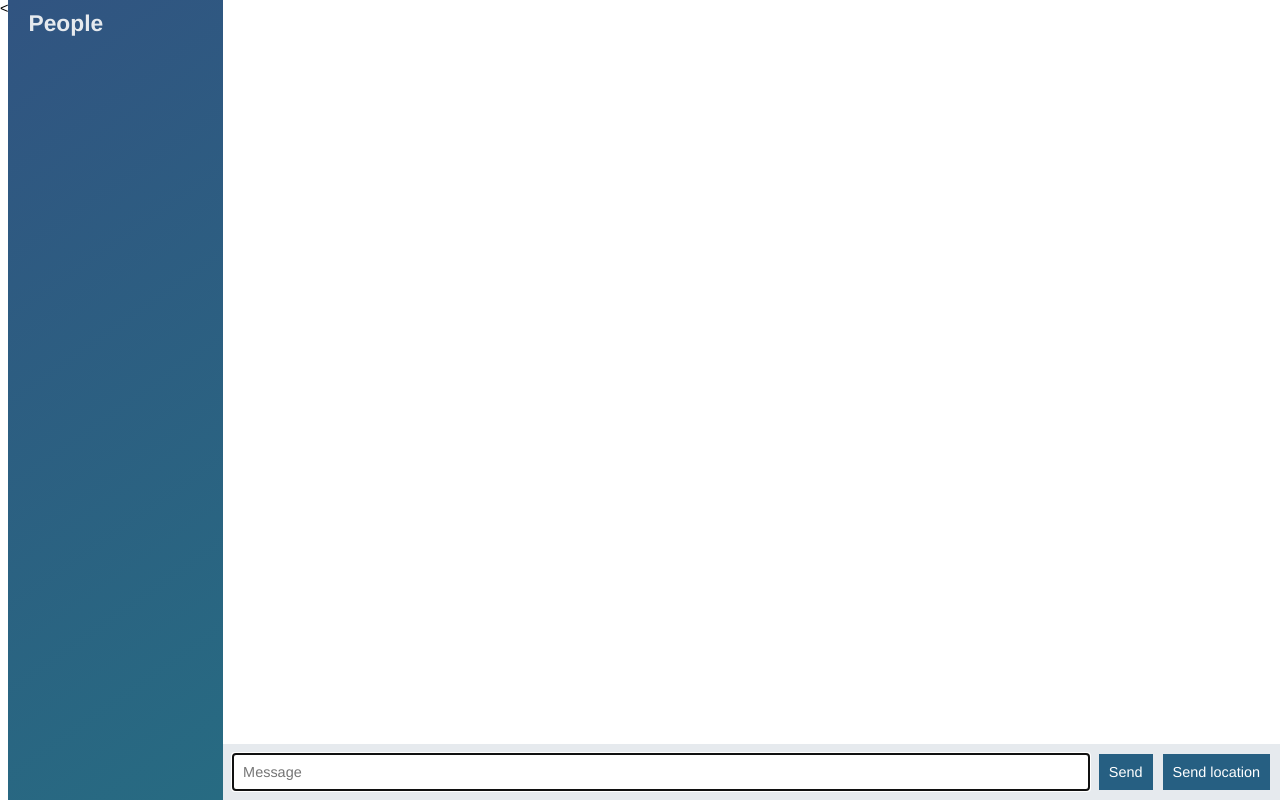
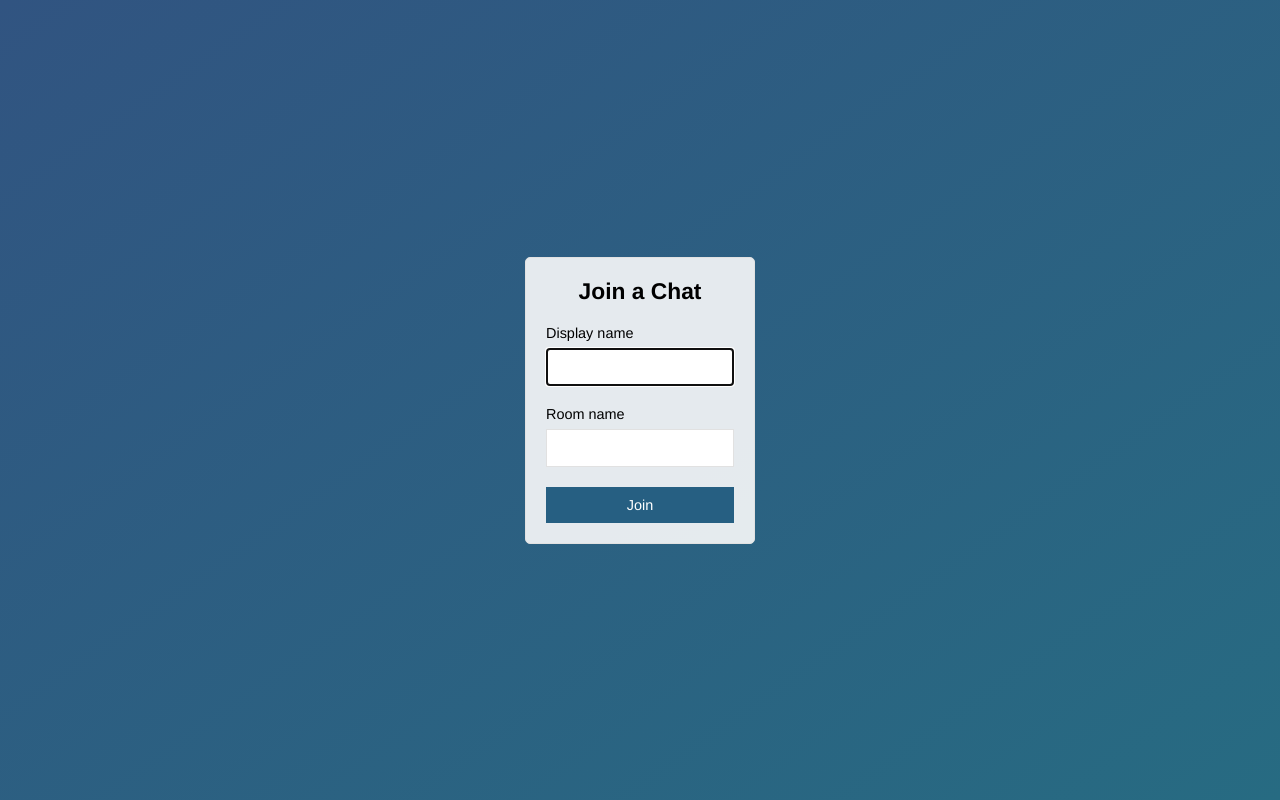
Before and after one commit to tommydo89/node-chat-app, a website: page public/index.html in a window 1280 px wide. Drawn offline with nearby package versions, Linux system fonts and the light colour scheme; no server answers.

Commit message:
Add join page that submits to chat.html

```diff
--- a/public/index.html
+++ b/public/index.html
@@ -2,59 +2,28 @@
 <html>
 <head>
 	<meta charset="utf-8">
-	<link rel="stylesheet" href="/css/styles.css"><
-	<title></title>
+	<title>Join | ChatApp</title>
+	<meta name="viewport" content="width=device-width, initial-scale=1, user-scalable=no">
+	<link rel="stylesheet" href="/css/styles.css">
 </head>
-<body class="chat">
-
-	<div class="chat__sidebar">
-		<h3>People</h3>
-		<div id="users"></div>
+<body class="centered-form">
+	<div class="centered-form__form">
+		<form action="/chat.html">
+		<div class="form-field">
+			<h3>Join a Chat</h3>
+		</div>
+		<div class="form-field">
+			<label>Display name</label>
+			<input type="text" name="name" autofocus/>
+		</div>
+		<div class="form-field">
+			<label>Room name</label>
+			<input type="text" name="room"/>
+		</div>
+		<div class="form-field">
+			<button>Join</button>
+		</div>
+		</form>
 	</div>
-
-	<div class="chat__main">
-		<ol id="messages" class="chat__messages"></ol>
-
-		<div class="chat__footer">
-			<form id = "message-form">
-				<input name="message" type="text" placeholder="Message" autofocus autocomplete="off"/>
-				<button>Send</button>
-			</form>
-			<button id="send-location">Send location</button>
-		</div>
-	</div>
-
-	<script id="message-template" type="text/template">
-		<li class="message">
-			<div class="message__title">
-				<h4>{{from}}</h4>
-				<span>{{createdAt}}</span>
-			</div>
-
-			<div class="message__body">
-				<p>{{text}}</p>
-			</div
-		</li>
-	</script>
-
-	<script id="location-message-template" type="text/template">
-		<li class="message">
-			<div class="message__title">
-				<h4>{{from}}</h4>
-				<span>{{createdAt}}</span>
-			</div>
-
-			<div class="message__body">
-				<a href="{{url}}" target="_blank">My current location</a>
-			</div
-		</li>
-	</script>
-
-
-	<script src="/socket.io/socket.io.js"></script>
-	<script src="/js/libs/jquery-3.3.1.min.js"></script>
-	<script src="/js/libs/moment.js"></script>
-	<script src="/js/libs/mustache.js"></script>
-	<script src="/js/index.js"></script>
 </body>
 </html>
```
Also changed, not shown: public/chat.html (added, +60 -0 lines), public/js/chat.js (renamed from public/js/index.js).
